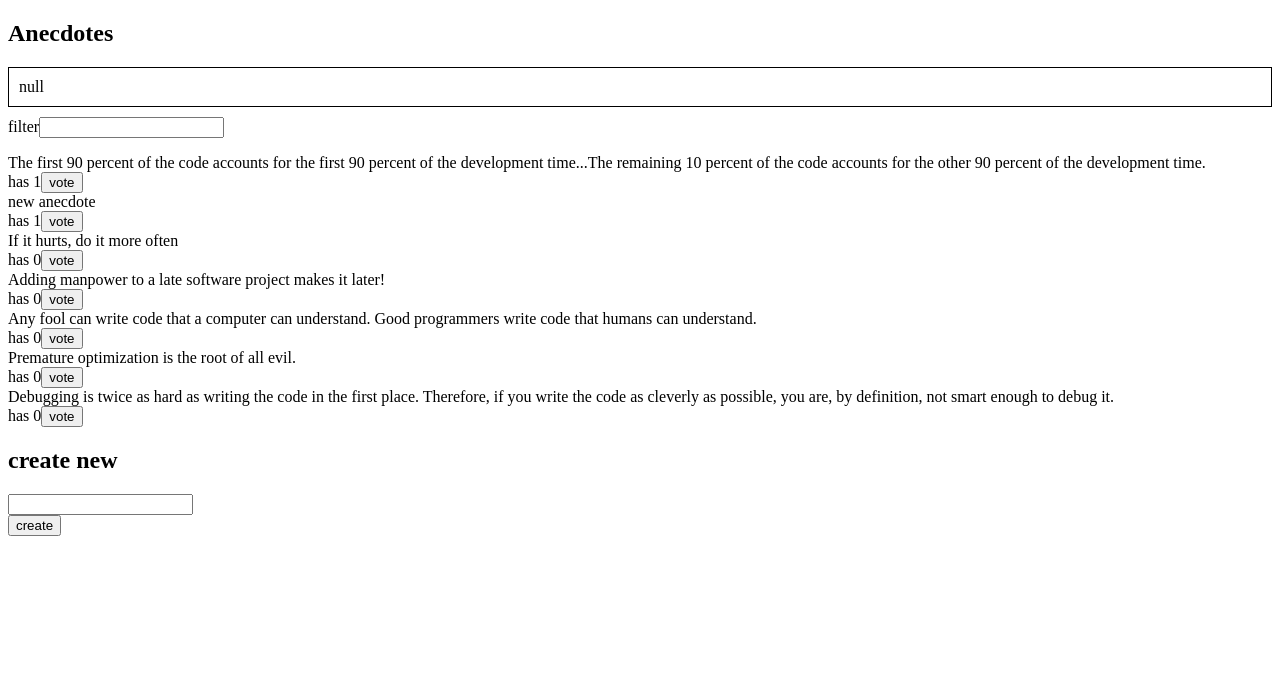
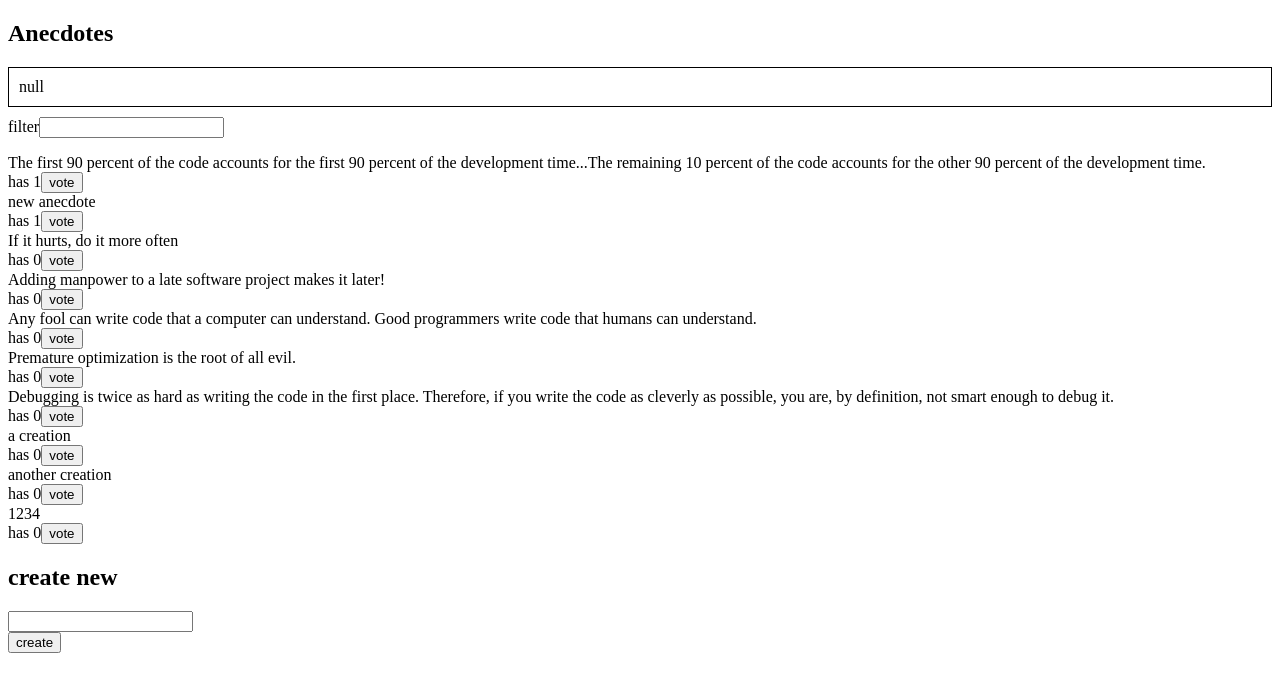
Before and after one commit to mendoza256/redux-anecdotes, a React (Vite) app: page / in a window 1280 px wide. Shown: the top 692 px of the page. Built offline with nearby package versions, Linux system fonts and the light colour scheme; data requests are answered from the project's data file.

Commit message:
exercise 6.21exercise 6.21exercise 6.21exercise 6.21exercise 6.21exercise 6.21exercise 6.21exercise 6.21exercise 6.21exercise 6.21exercise 6.21exercise 6.21exercise 6.21exercise 6.21exercise 6.21exercise 6.21exercise 6.21exercise 6.21exercise 6.21exercise 6.21exercise 6.21

```diff
--- a/db.json
+++ b/db.json
@@ -34,6 +34,21 @@
       "content": "Debugging is twice as hard as writing the code in the first place. Therefore, if you write the code as cleverly as possible, you are, by definition, not smart enough to debug it.",
       "id": "10024",
       "votes": 0
+    },
+    {
+      "id": "c077",
+      "content": "a creation",
+      "votes": 0
+    },
+    {
+      "id": "5e00",
+      "content": "another creation",
+      "votes": 0
+    },
+    {
+      "id": "fda5",
+      "content": "1234",
+      "votes": 0
     }
   ]
 }
--- a/src/components/AnecdoteForm.jsx
+++ b/src/components/AnecdoteForm.jsx
@@ -1,10 +1,17 @@
 import { useDispatch } from "react-redux";
-import { createNewAnecdote } from "../reducers/anecdoteReducer";
 import { setNotification } from "../reducers/notificationReducer";
 import anecdotesService from "../services/anecdotes";
+import { useMutation, useQueryClient } from "@tanstack/react-query";
 
 const AnecdoteForm = () => {
   const dispatch = useDispatch();
+  const queryClient = useQueryClient();
+  const newAnecdoteMutation = useMutation({
+    mutationFn: anecdotesService.createAnecdote,
+    onSuccess: () => {
+      queryClient.invalidateQueries("anecdotes");
+    },
+  });
 
   const addAnecdote = async (event) => {
     event.preventDefault();
@@ -12,9 +19,8 @@ const AnecdoteForm = () => {
       content: event.target.anecdote.value,
       votes: 0,
     };
-    const newAnecdote = await anecdotesService.createAnecdote(anecdote);
-    dispatch(createNewAnecdote(newAnecdote));
-    dispatch(setNotification(`You added ${newAnecdote.content}`, 5000));
+    newAnecdoteMutation.mutate(anecdote);
+    dispatch(setNotification(`You added ${anecdote.content}`, 5000));
     event.target.anecdote.value = "";
   };
 
```
